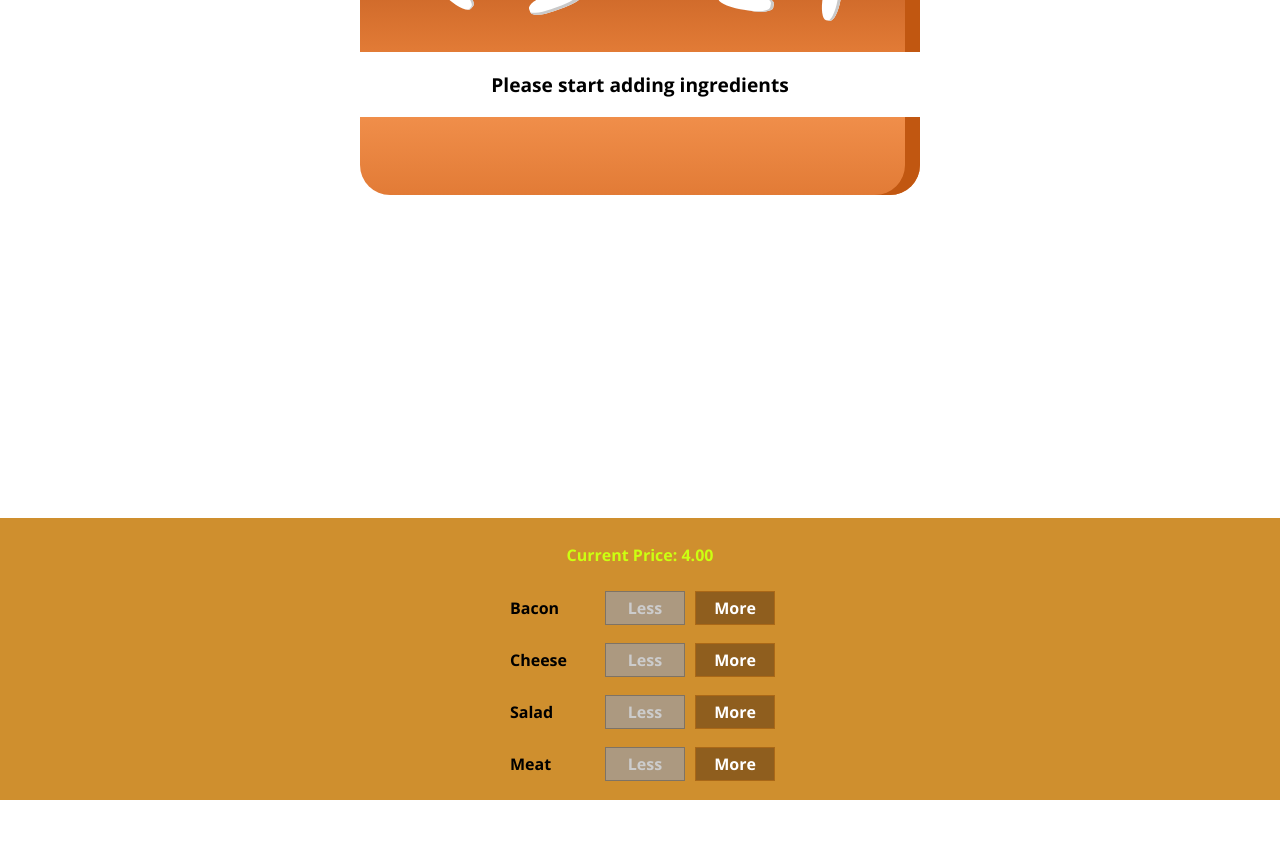
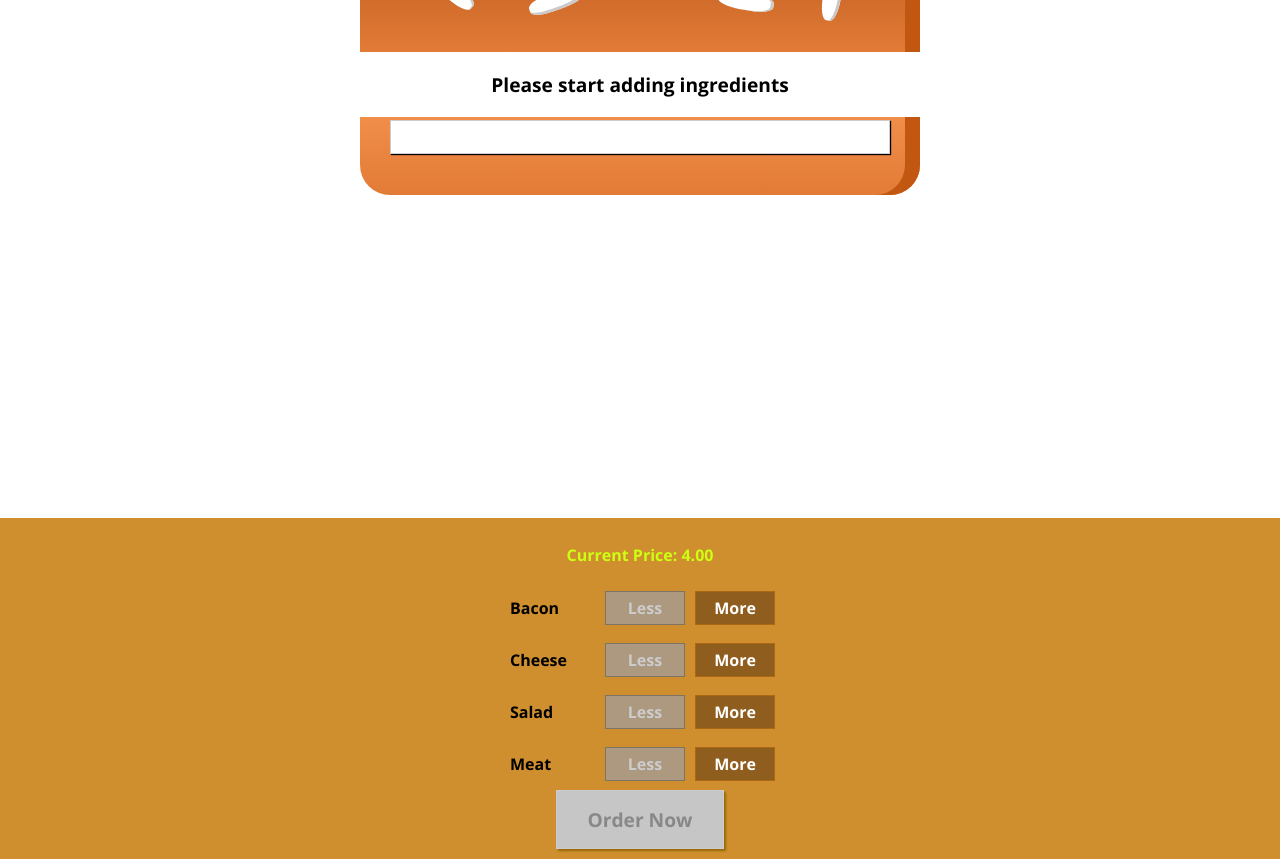
Before and after one commit to klchanaq/burger-builder, a React (Create React App) app in the folder src/main/webapp/: page / in a window 1280 px wide. Shown: the part 120-979 px from the top of the page. Before the commit the page ends 920 px from the top, so only its background shows below. Built offline with nearby package versions, Linux system fonts and the light colour scheme.

Commit message:
React Complete Guide - Add Modal Component ( Incomplete )

```diff
--- a/src/main/webapp/src/components/Burger/BuildControls/BuildControls.css
+++ b/src/main/webapp/src/components/Burger/BuildControls/BuildControls.css
@@ -12,6 +12,48 @@
 .BuildControls-Price {
   color: #ccff11;
   font-weight: bold;
+}
+
+.OrderButton {
+  background-color: #dad735;
+  outline: none;
+  cursor: pointer;
+  border: 1px solid #966909;
+  color: #966909;
+  font-family: inherit;
+  font-size: 1.2em;
+  padding: 15px 30px;
+  box-shadow: 2px 2px 2px #966909;
+}
+
+.OrderButton:hover,
+.OrderButton:active {
+  background-color: #a0db41;
+  border: 1px solid #966909;
+  color: #966909;
+}
+
+.OrderButton:disabled {
+  background-color: #c7c6c6;
+  cursor: not-allowed;
+  border: 1px solid #ccc;
+  color: #888888;
+}
+
+.OrderButton:not(:disabled) {
+  animation: enable 0.3s linear;
+}
+
+@keyframes enable {
+  0% {
+    transform: scale(1);
+  }
+  60% {
+    transform: scale(1.1);
+  }
+  100% {
+    transform: scale(1);
+  }
 }
 
 .flex-container {
--- a/src/main/webapp/src/components/Burger/BuildControls/BuildControls.js
+++ b/src/main/webapp/src/components/Burger/BuildControls/BuildControls.js
@@ -27,6 +27,13 @@ const buildControls = function(props) {
           />
         );
       })}
+      <button
+        className="OrderButton"
+        onClick={null}
+        disabled={!props.purchasable}
+      >
+        Order Now
+      </button>
     </div>
   );
 };
--- /dev/null
+++ b/src/main/webapp/src/components/UI/Modal/Modal.css
@@ -0,0 +1,20 @@
+.Modal {
+  position: fixed;
+  z-index: 500;
+  background-color: white;
+  width: 70%;
+  border: 1px solid #ccc;
+  box-shadow: 1px 1px 1px black;
+  padding: 16px;
+  left: 15%;
+  top: 30%;
+  box-sizing: border-box;
+  transition: all 0.3s ease-out;
+}
+
+@media (min-width: 600px) {
+  .Modal {
+    width: 500px;
+    left: calc(50% - 250px);
+  }
+}
--- /dev/null
+++ b/src/main/webapp/src/components/UI/Modal/Modal.js
@@ -0,0 +1,12 @@
+import React from 'react';
+import './Modal.css';
+
+const modal = function(props) {
+    return (
+        <div className="Modal">
+        {props.children}
+        </div>
+    );
+}
+
+export default modal;
--- a/src/main/webapp/src/containers/BurgerBuilder/BurgerBuilder.js
+++ b/src/main/webapp/src/containers/BurgerBuilder/BurgerBuilder.js
@@ -3,6 +3,7 @@ import "./BurgerBuilder.css";
 import Aux from "../../hoc/HOC";
 import Burger from "../../components/Burger/Burger";
 import BuildControls from "../../components/Burger/BuildControls/BuildControls";
+import Modal from "../../components/UI/Modal/Modal";
 
 const INGREDIENT_PRICES = {
   bacon: 0.7,
@@ -11,21 +12,40 @@ const INGREDIENT_PRICES = {
   meat: 1.3
 };
 
+/*
+  function incrementIngsHandler(number) {
+    return $event => {
+      const updatedIngs = { ...this.state.ingredients };
+      for (const key of Object.keys(updatedIngs)) {
+        updatedIngs[key] += number;
+      }
+      this.setState({ ingredients: updatedIngs });
+    };
+  }
+*/
+
+/*
+  function addIngredientHandler(type) {
+    return $event => {
+      const oldCount = this.state.ingredients[type];
+      const updatedCount = oldCount + 1;
+      const updatedIngredients = {
+        ...this.state.ingredients
+      };
+      updatedIngredients[type] = updatedCount;
+      const priceAddition = INGREDIENT_PRICES[type];
+      const oldPrice = this.state.totalPrice;
+      const newPrice = oldPrice + priceAddition;
+      this.setState({
+        ingredients: updatedIngredients,
+        totalPrice: newPrice,
+        purchasable: this.updatePurchaseState(updatedIngredients)
+      });
+    };
+  }
+*/
+
 class BurgerBuilder extends Component {
-  /*
-        constructor(props) {
-            super(props);
-            this.state = {
-                ingredients: {
-                    bacon: 1,
-                    salad: 1,
-                    meat: 2,
-                    cheese: 2
-                }
-            }
-        }
-    */
-
   state = {
     ingredients: {
       bacon: 0,
@@ -33,22 +53,38 @@ class BurgerBuilder extends Component {
       salad: 0,
       meat: 0
     },
-    totalPrice: 4
+    totalPrice: 4,
+    purchasable: false
   };
+
+  // incrementIngsHandler = incrementIngsHandler.bind(this);
+  // addIngredientHandler = addIngredientHandler.bind(this);
+
+  updatePurchaseState(updatedIngredients) {
+    const sum = Object.keys(updatedIngredients)
+      .map(igKey => {
+        return updatedIngredients[igKey];
+      })
+      .reduce((sum, el) => {
+        return sum + el;
+      }, 0);
+    return sum;
+  }
 
   addIngredientHandler = type => {
     const oldCount = this.state.ingredients[type];
     const updatedCount = oldCount + 1;
-    const updatedIntegrendient = {
+    const updatedIngredients = {
       ...this.state.ingredients
     };
-    updatedIntegrendient[type] = updatedCount;
+    updatedIngredients[type] = updatedCount;
     const priceAddition = INGREDIENT_PRICES[type];
     const oldPrice = this.state.totalPrice;
     const newPrice = oldPrice + priceAddition;
     this.setState({
-      ingredients: updatedIntegrendient,
-      totalPrice: newPrice
+      ingredients: updatedIngredients,
+      totalPrice: newPrice,
+      purchasable: this.updatePurchaseState(updatedIngredients)
     });
   };
 
@@ -58,16 +94,17 @@ class BurgerBuilder extends Component {
       return;
     }
     const updatedCount = oldCount - 1;
-    const updatedIntegrendient = {
+    const updatedIngredients = {
       ...this.state.ingredients
     };
-    updatedIntegrendient[type] = updatedCount;
+    updatedIngredients[type] = updatedCount;
     const priceDeduction = INGREDIENT_PRICES[type];
     const oldPrice = this.state.totalPrice;
     const newPrice = oldPrice - priceDeduction;
     this.setState({
-      ingredients: updatedIntegrendient,
-      totalPrice: newPrice
+      ingredients: updatedIngredients,
+      totalPrice: newPrice,
+      purchasable: this.updatePurchaseState(updatedIngredients)
     });
   };
 
@@ -82,11 +119,13 @@ class BurgerBuilder extends Component {
     }
     return (
       <Aux>
+        <Modal />
         <Burger ingredients={this.state.ingredients} />
         <BuildControls
           ingredientAdded={this.addIngredientHandler}
           ingredientRemoved={this.removeIngredientHandler}
           disabled={disabledInfo}
+          purchasable={this.state.purchasable}
           price={this.state.totalPrice}
         />
       </Aux>
```
Also changed, not shown: src/main/webapp/src/components/Burger/OrderSummary/OrderSummary.js (added, +8 -0 lines), src/main/webapp/src/components/Burger/OrderSummary/OrderSummary.css (added), src/main/webapp/src/components/UI/Backdrop/Backdrop.js (added).
